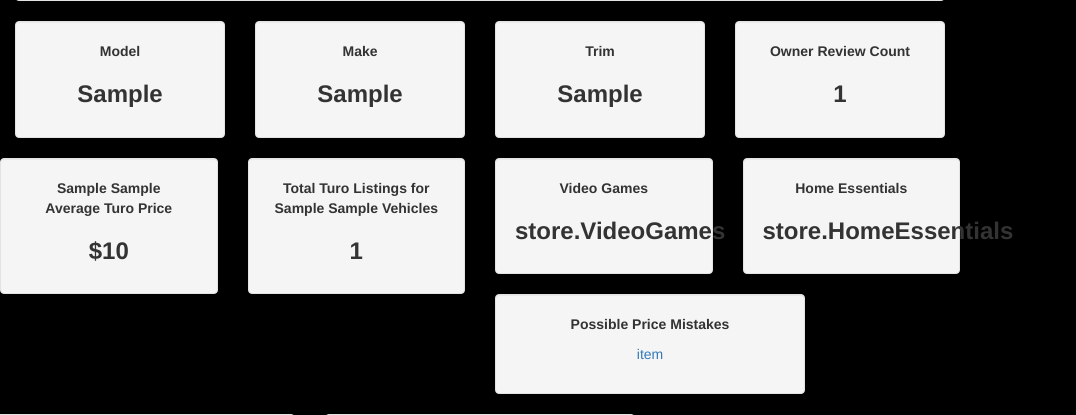
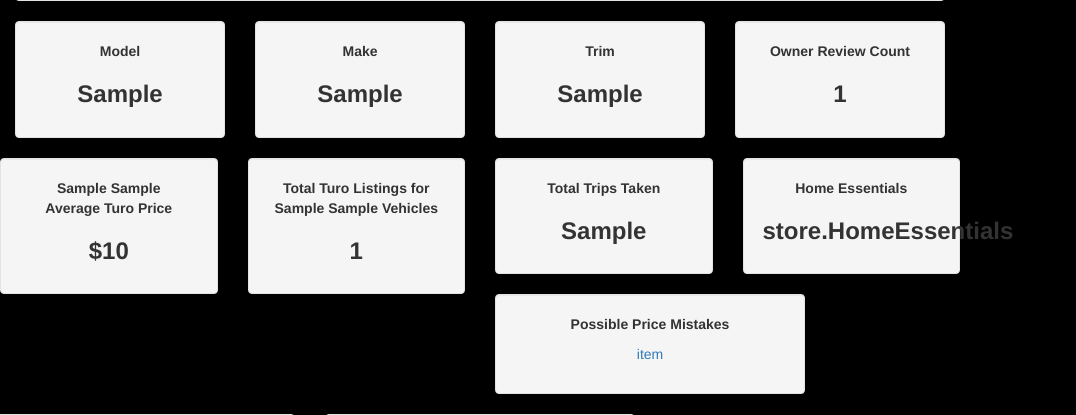
Before and after one commit to theriley106/turo_analytics, a Flask app: template templates/resultPage.html in a window 1280 px wide. Shown: the part 548-963 px from the top of the page, without its empty margins (0-1076 px from the left). Run offline with Flask 2, Linux system fonts and the light colour scheme; the template is opened without the code that fills it: most values are stand-ins (such as "Sample title", 1, 10 or a date in 2020); grey boxes marked "Sample" are stand-in pictures; some libraries are stand-ins or nearby versions.

Commit message:
Added the total trips taken parameter

```diff
--- a/templates/resultPage.html
+++ b/templates/resultPage.html
@@ -144,8 +144,8 @@
            <div class="col-sm-3">
           <div class="well">
           <center>
-            <p><b>Video Games</b></p>
-            <h3><b> store.VideoGames </b></h3>
+            <p><b>Total Trips Taken</b></p>
+            <h3><b>{{ result.renterTripsTaken }}</b></h3>
             </center>
           </div>
         </div>
```
